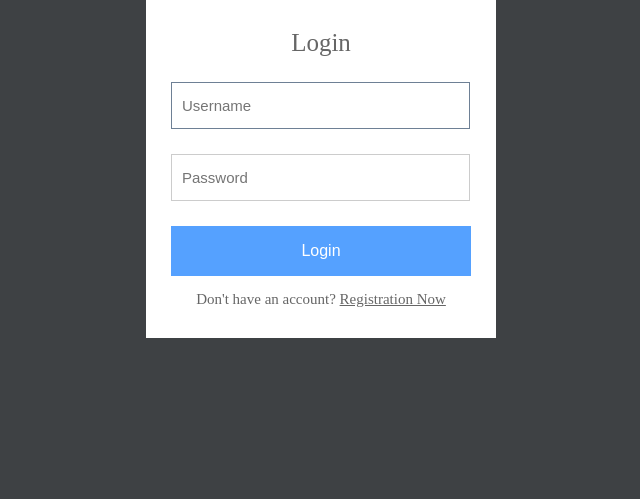
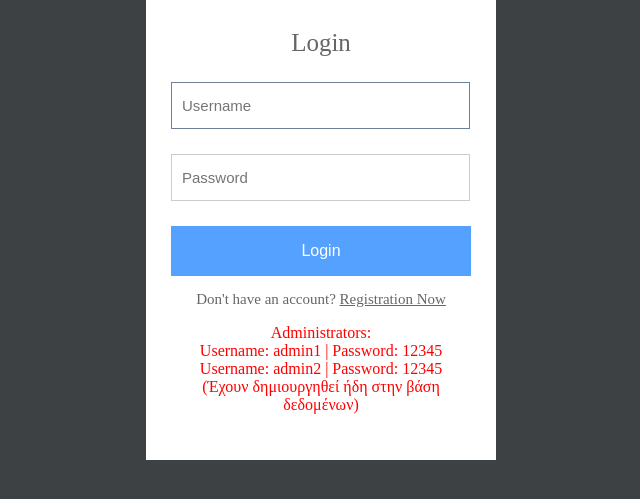
Before and after one commit to ics20072/PHP-Communication-Form, a PHP site: page /login.php in a window 1280 px wide. Shown: the part 51-550 px from the top of the page, without its empty margins (319-959 px from the left). Run offline with PHP 8.4, Linux system fonts and the light colour scheme.

Commit message:
Changes were made to make the system more functional. Now when it is run for the first time, a database and two tables will be created automatically in XAMPP. One table will have the 2 administrators' accounts, and the other will have the user login data registered in the system.

```diff
--- /dev/null
+++ b/createBasicDatabaseAndAdmins.php
@@ -0,0 +1,58 @@
+<?php
+    $servername = "localhost";
+    $username = "root";
+    $password = "";
+
+    $conn = new mysqli($servername, $username, $password);
+
+    if ($conn->connect_error) {
+        die("Connection failed: ".$conn->connect_error);
+    }
+
+    $sql = "CREATE DATABASE IF NOT EXISTS LoginSystem"; /*Create initial databases when running the program
+    if it is running for the first time and the database has not already been created*/
+
+    if($conn->query($sql)===TRUE) {
+        $dbname = "LoginSystem";
+        $newConn = new mysqli($servername, $username, $password, $dbname);
+
+        if ($newConn->connect_error){
+            die("Cnonnection failed: ".$newConn->connect_error);
+        }
+
+        /*Create a table with the login details of the administrators*/
+        $newSql = "CREATE TABLE administrators(
+            id INT(6) UNSIGNED AUTO_INCREMENT PRIMARY KEY,
+            username varchar(50) NOT NULL,
+            password varchar(50) NOT NULL,
+            email varchar(50) NOT NULL,
+            creation_date TIMESTAMP
+        )";
+
+        if ($newConn->query($newSql)===TRUE) {
+            /*Create a table with the login details of the visitors*/
+            $newSql2 = "CREATE TABLE visitors(
+                id INT(6) UNSIGNED AUTO_INCREMENT PRIMARY KEY,
+                username varchar(50) NOT NULL,
+                password varchar(50) NOT NULL,
+                email varchar(50) NOT NULL,
+                create_datetime TIMESTAMP
+            )";
+
+            if ($newConn->query($newSql2)===TRUE) {
+                /*Create two administrators and enter them into the database.*/
+                $create_datetime = date("Y-m-d H:i:s");
+                $password = "12345";
+
+                $query = "INSERT into `administrators` (username, password, email, creation_date)
+                VALUES ('admin1', '" . md5($password) . "', 'admin1@gmail.com', '$create_datetime');";
+
+                $query .= "INSERT into `administrators` (username, password, email, creation_date)
+                VALUES ('admin2', '" . md5($password) . "', 'admin2@gmail.com', '$create_datetime')";
+                $newConn->multi_query($query);
+            }
+        }
+        $newConn->close();
+    }
+    $conn->close();
+?>
--- a/index.php
+++ b/index.php
@@ -1,3 +1,3 @@
 <?php
-header("Location: login.php");
+    header("Location: login.php");
 ?>
--- a/login.php
+++ b/login.php
@@ -8,11 +8,15 @@
         .red {
             color: red;
         }
+        .admin {
+            color: red;
+            text-align: center;
+        }
     </style>
 </head>
 <body>
 <?php
-    /*require('createBasicDatabaseAndAdmins'); In this code snippet, the initial
+    require('createBasicDatabaseAndAdmins.php'); /*In this code snippet, the initial
     database is created that will contain visitors and administrators. Two administrators will also be created.*/
     require('db.php');
     session_start();
@@ -53,6 +57,8 @@
         <input type="password" class="login-input" name="password" placeholder="Password"/>
         <input type="submit" value="Login" name="submit" class="login-button"/>
         <p class="link">Don't have an account? <a href="registration.php">Registration Now</a></p>
+        <p class="admin">Administrators:<br> Username: admin1 | Password: 12345<br>Username: admin2 | Password: 12345<br>
+        (Έχουν δημιουργηθεί ήδη στην βάση δεδομένων)</p>
   </form>
 <?php
     }
--- a/registration.php
+++ b/registration.php
@@ -29,7 +29,7 @@
         $confirmPassword = stripslashes($_REQUEST['ConfirmPassword']);
         $confirmPassword = mysqli_real_escape_string($con, $confirmPassword);
         $create_datetime = date("Y-m-d H:i:s");
-        if ($password === $confirmPassword && $password!="" && filter_var($email, FILTER_VALIDATE_EMAIL)) {
+        if ($password === $confirmPassword && $password!="" && filter_var($email, FILTER_VALIDATE_EMAIL) && $username!="") {
 
             $query    = "INSERT into `visitors` (username, password, email, create_datetime)
                         VALUES ('$username', '" . md5($password) . "', '$email', '$create_datetime')";
@@ -42,7 +42,7 @@
             }
             else {
             echo "<div class='form'>
-                  <h3 class='red'>Required fields are missing.</h3><br/>
+                  <h3 class='red'>There was a problem during your registration!</h3><br/>
                   <p class='link'>Click here to <a href='registration.php'>registration</a> again.</p>
                   </div>";
             }
```
Also changed, not shown: administratorPage.php (+3 -11 lines), showDB.php (+7 -1 lines), visitorsPage.php (+9 -3 lines).
